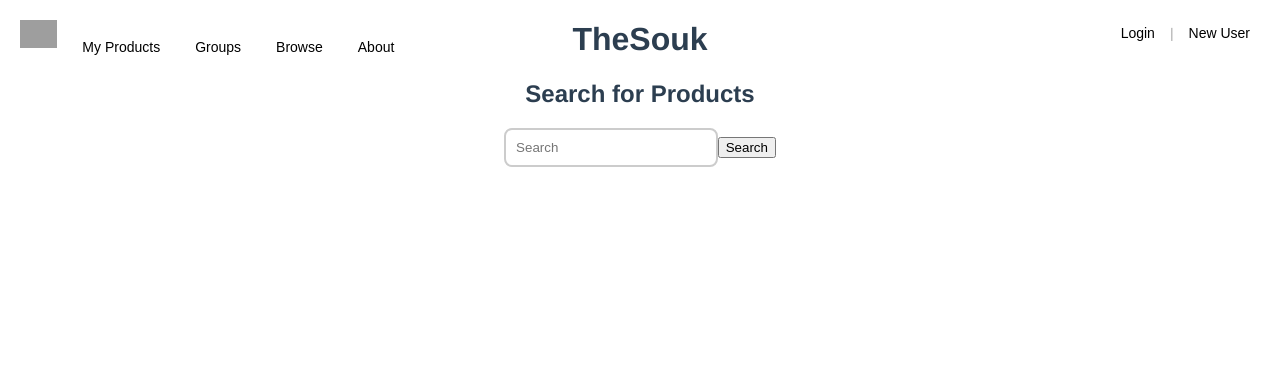
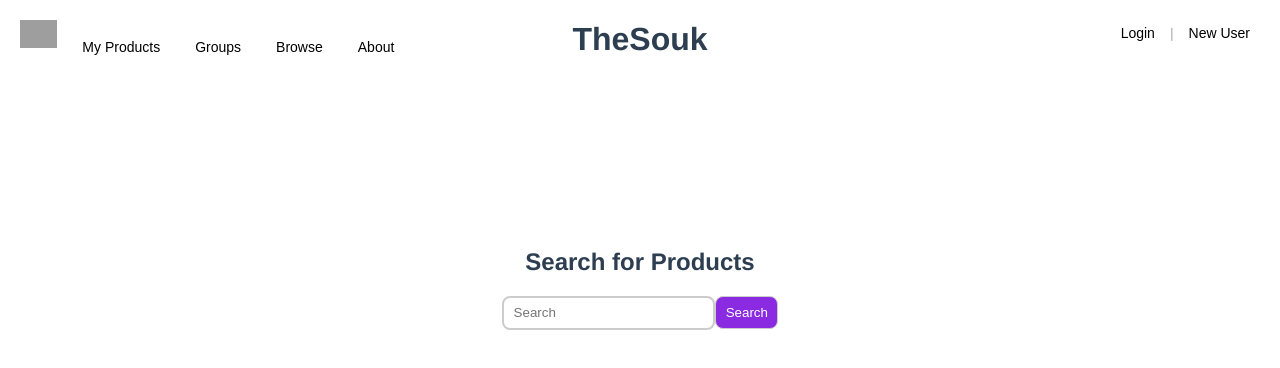
Before and after one commit to Amar-Adam-BENADJAOUD/The-Souk, a Vue app: page /search in a window 1280 px wide. Shown: the top 368 px of the page. Built offline with nearby package versions, Linux system fonts and the light colour scheme; grey boxes are pictures that could not be loaded.

Commit message:
Update SearchPage.vue

```diff
--- a/src/components/SearchPage.vue
+++ b/src/components/SearchPage.vue
@@ -1,5 +1,5 @@
 <template>
-    <div>
+    <div id="search-content">
       <h2>Search for Products</h2>
       <input v-model="searchQuery" placeholder="Search" />
       <button @click="searchProducts">Search</button>
@@ -27,3 +27,43 @@
     },
   };
   </script>
+
+  <style>
+  div {
+  height: 10;
+}
+#search-content{
+  margin-top: 15%;
+}
+
+#search-content input{
+  height: 10px;
+}
+
+#search-content button{
+  color: white;
+  background-color: blueviolet;
+  border-color: blueviolet;
+  width: 5%;
+  height: 33px;
+  border: 1px solid #ccc;
+  border-radius: 8px; /* Ajustez la valeur pour arrondir */
+  padding: 5px;
+  box-sizing: border-box;
+}
+
+#search-content button:hover{
+  cursor: pointer;
+  border-right: 4px solid rgb(63 63 63);
+  border-bottom: 4px solid rgb(63 63 63);
+}
+
+  #button{
+    width: 5%;
+    height: 5%;
+  }
+
+  #button:hover{
+    cursor: pointer;
+  }
+</style>
```
